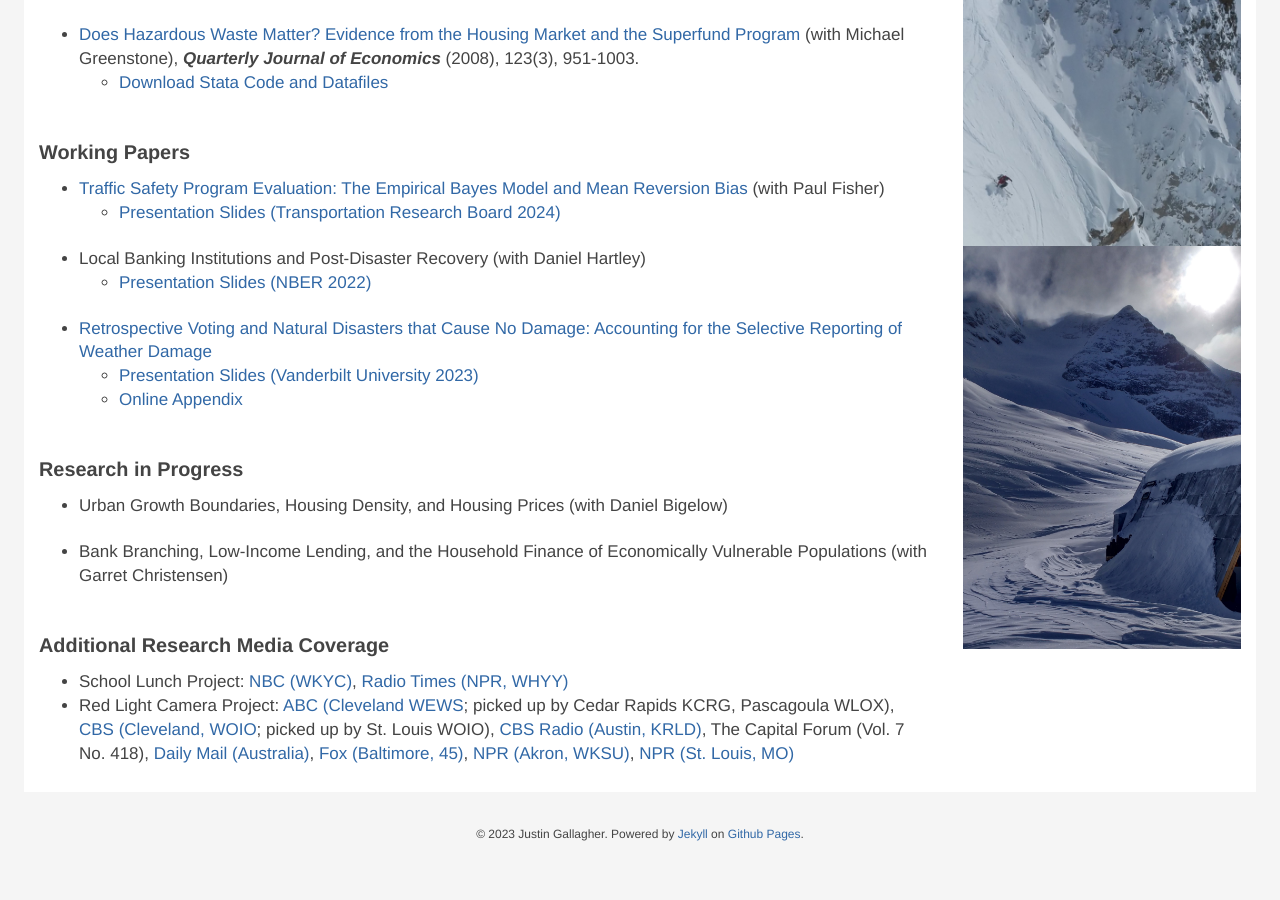
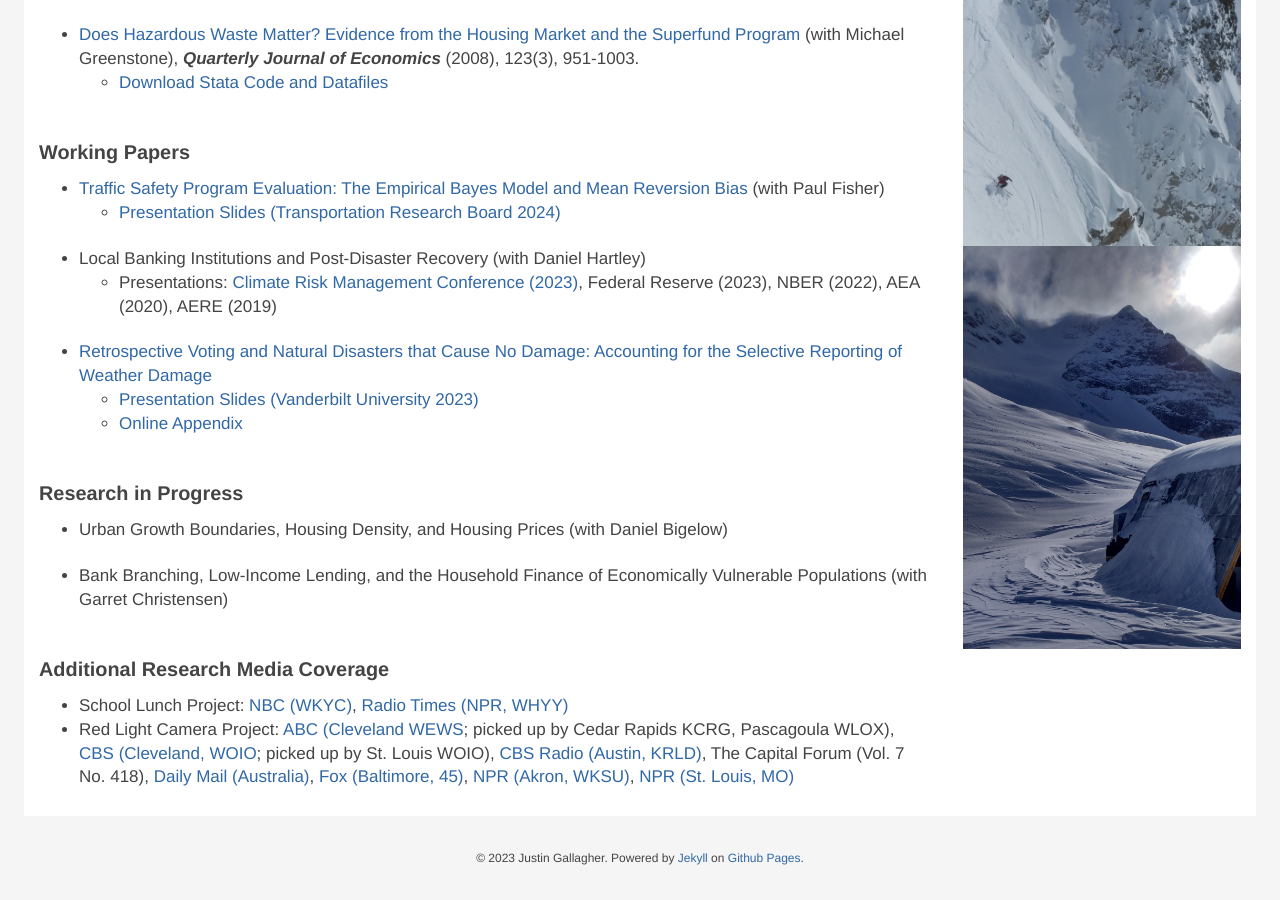
Before and after one commit to justinpgallagher/justinpgallagher.github.io, a Jekyll site: the page built from research.html, in a window 1280 px wide and 900 px high, scrolled down 1130 px. Built offline with Jekyll 4.4.1, drawn with Linux system fonts in a browser that asks for light colours; nearby versions of some CDN libraries; some web fonts are replaced; library files that are not in the unit come from our copies; before the commit the page ends 2007 px from its top, so only the background shows below that.

Commit message:
Update research.md

```diff
--- a/_includes/research.md
+++ b/_includes/research.md
@@ -69,7 +69,7 @@
   - [Presentation Slides (Transportation Research Board 2024)](pdfs/TRB_jan2024.pdf)
 
 - {:.pub_li} Local Banking Institutions and Post-Disaster Recovery (with Daniel Hartley)
-  - [Presentation Slides (NBER 2022)](pdfs/Local_Banking_NBERslides.pdf)
+  - Presentations: [Climate Risk Management Conference (2023)](pdfs/CRMC23.pdf), Federal Reserve (2023), NBER (2022), AEA (2020), AERE (2019)
 
 - {:.pub_li} [Retrospective Voting and Natural Disasters that Cause No Damage: Accounting for the Selective Reporting of Weather Damage](pdfs/Attentive_Electorate_012023.pdf)
   - [Presentation Slides (Vanderbilt University 2023)](pdfs/Vanderbilt_2023.pdf)
```
